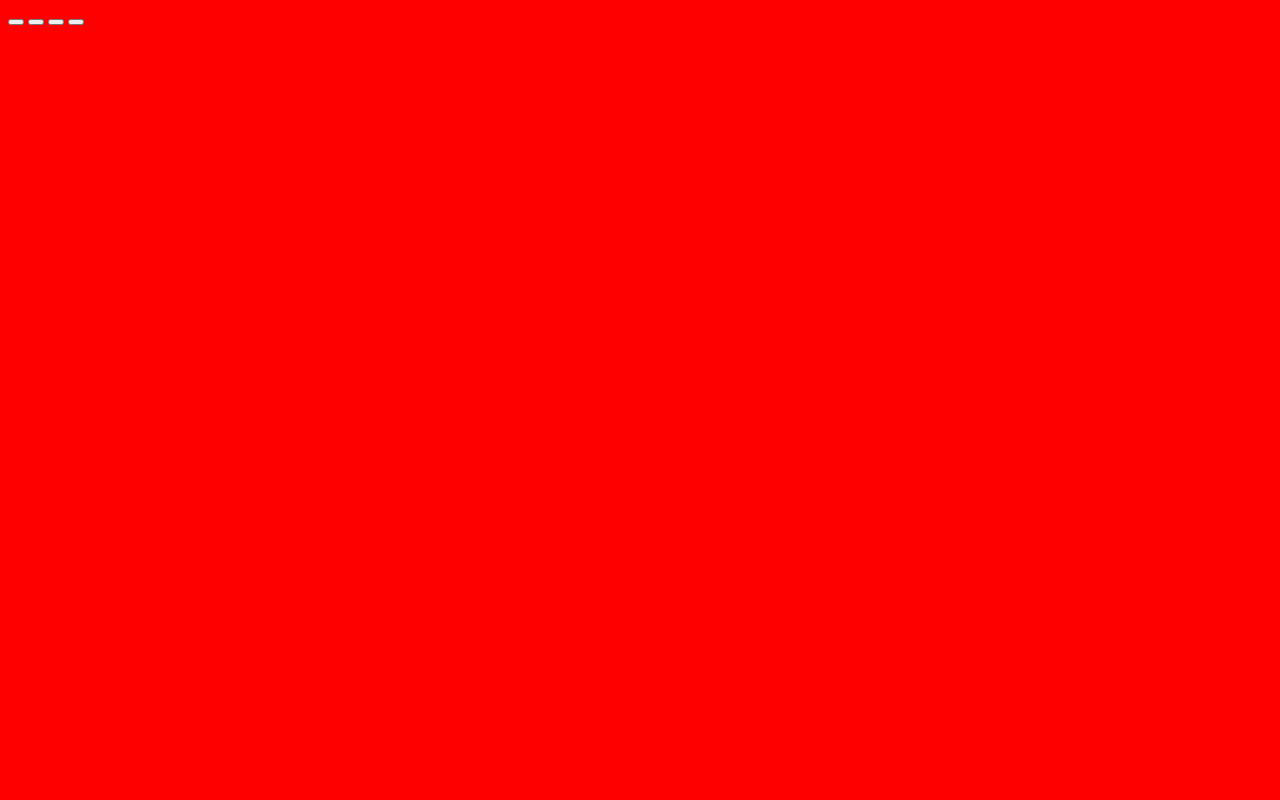
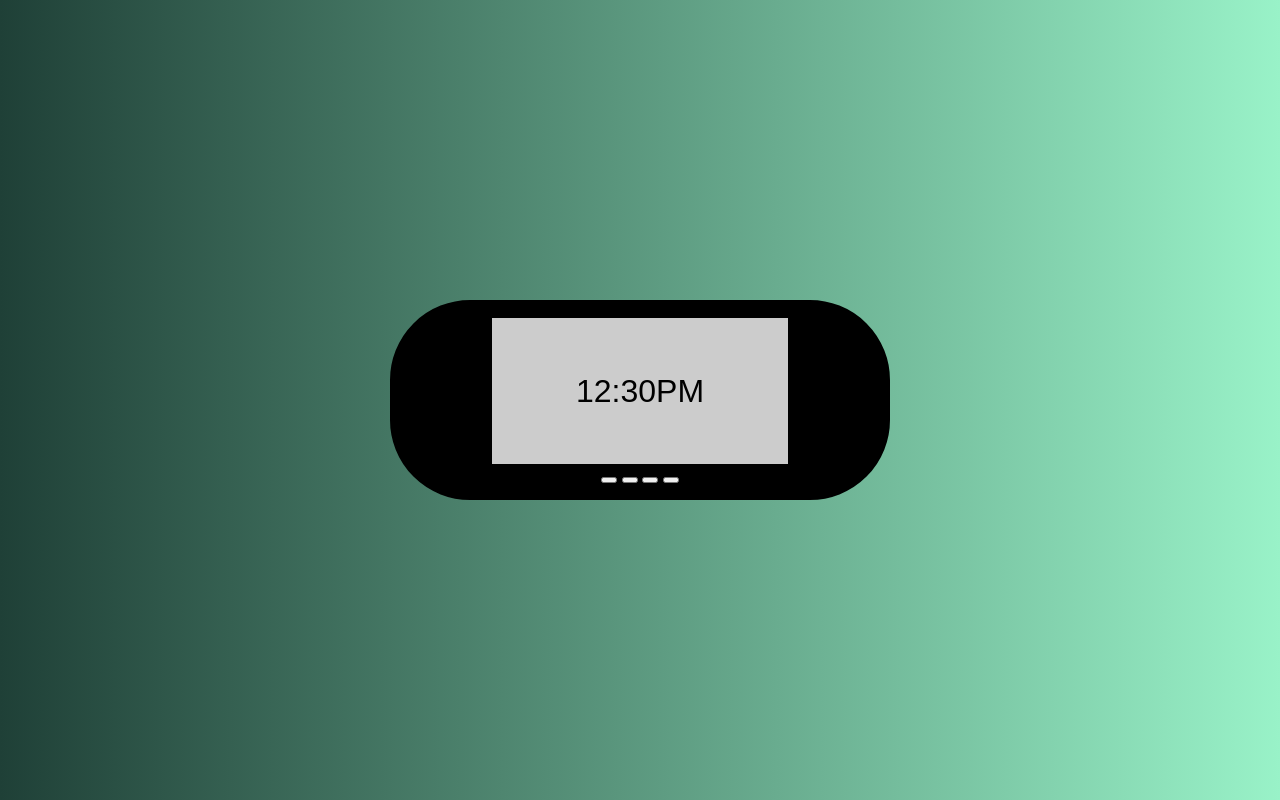
Before and after one commit to Payad/JSDigitalClock, a website: page index.html in a window 1280 px wide. Drawn offline with Linux system fonts and the light colour scheme.

Commit message:
added animation and styling to digital clock

```diff
--- a/index.html
+++ b/index.html
@@ -10,9 +10,10 @@
 <body>
     <div class="digital-clock">
         <div class="display">
-            <div class="hour"></div>
-            <div class="separator"></div>
-            <div class="minute"></div>
+            <div class="hour">12</div>
+            <div class="separator">:</div>
+            <div class="minute">30</div>
+            <div class="meridian">PM</div>
         </div>
         <div class="clock-buttons">
             <button class="clock"></button>
--- a/src/scss/styles.scss
+++ b/src/scss/styles.scss
@@ -1,3 +1,54 @@
+*, *::before, *::after {
+    box-sizing: border-box;
+}
+
+
 body {
-    background-color: red;
+    margin: 0;
+    padding: 0;
+    font-family: 'Orbitron', sans-serif;
+    background: linear-gradient(to right, #1f4037, #99f2c8);
+    display: flex;
+    justify-content: center;
+    align-items: center;
+    min-height: 100vh;
 }
+
+.digital-clock {
+    border: 2px solid black;
+    width: 500px;
+    height: 200px;
+    display: flex;
+    flex-direction: column;
+    justify-content: center;
+    align-items: center;
+    background-color: rgb(0, 0, 0);
+    border-radius: 5rem;
+
+    .display {
+        width: 300px;
+        height: 150px;
+        border: 2px solid black;
+        background-color: rgba(255, 255, 255, .8);
+        display: flex;
+        justify-content: center;
+        align-items: center;
+        font-size: 2rem;
+    }
+}
+
+    .separator {
+        animation: separator 1s steps(1, end) infinite
+    }
+
+    @keyframes separator {
+        0% {
+            opacity: 1;
+        }
+        50% {
+            opacity: 0;
+        }
+        100% {
+            opacity: 1
+        }
+    }
```
Also changed, not shown: dist/css/styles.css, 1 other file.
